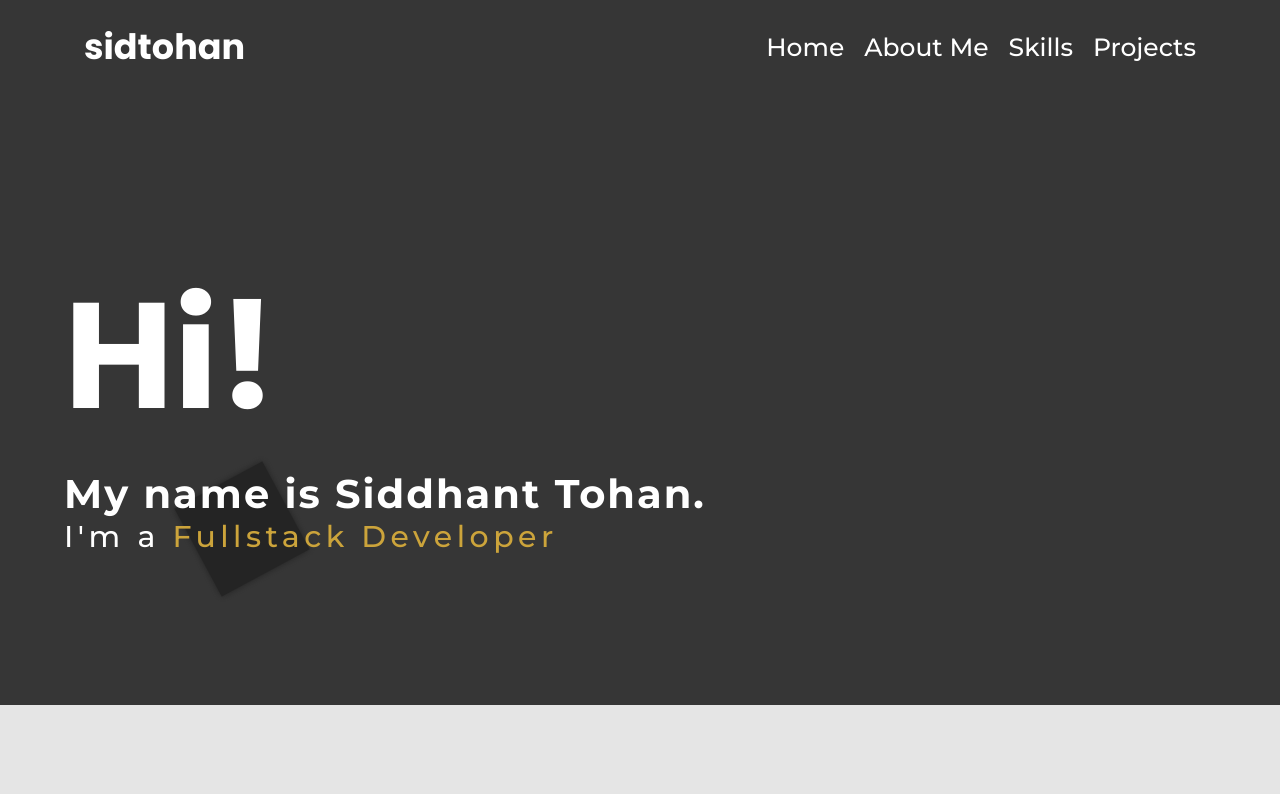
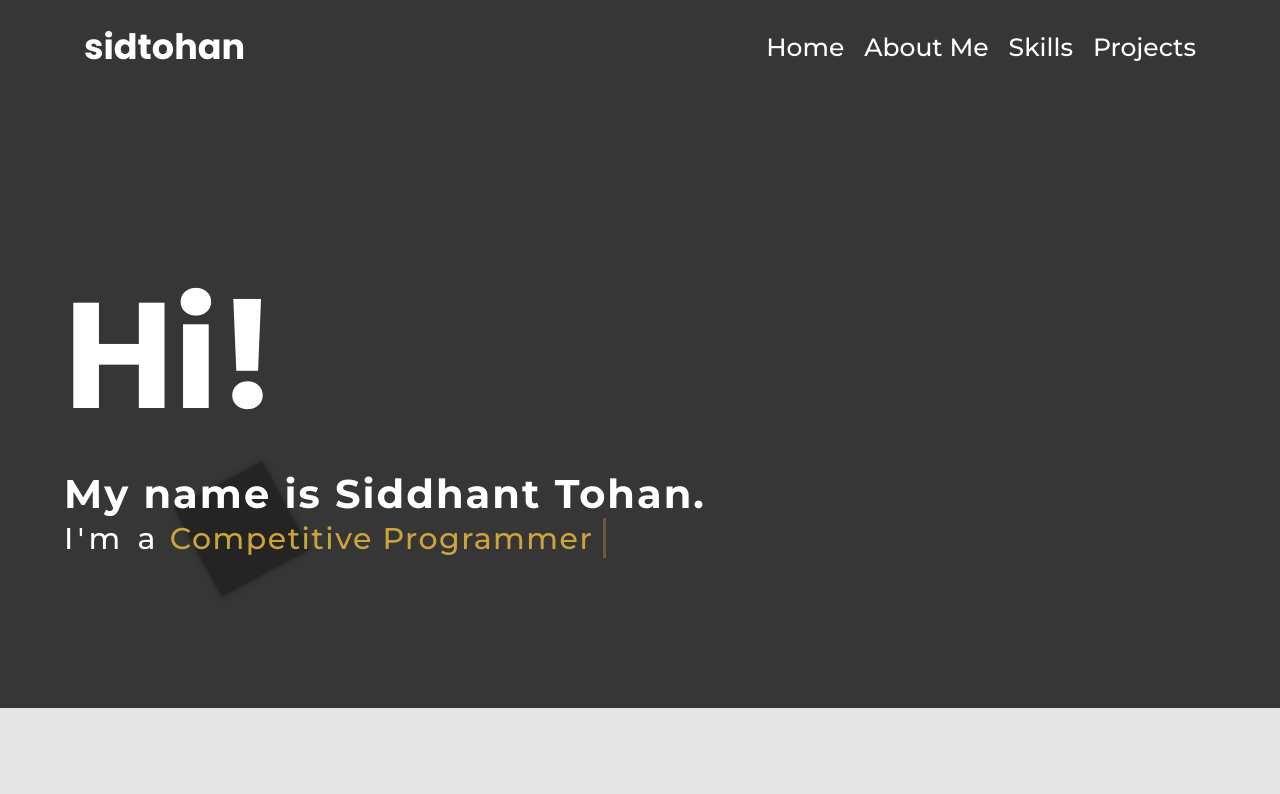
Before and after one commit to sidtohan/portfolio, a React (Create React App) app: page / in a window 1280 px wide. Shown: the top 794 px of the page. Built offline with nearby package versions, Linux system fonts and the light colour scheme.

Commit message:
Did some renaming and added typing animation

```diff
--- a/src/App.js
+++ b/src/App.js
@@ -1,6 +1,6 @@
 import React from "react";
 // Components
-import Welcome from "./components/Welcome";
+import Home from "./components/Home";
 import Header from "./components/Header";
 import AboutMe from "./components/AboutMe";
 import Skills from "./components/Skills";
@@ -23,6 +23,12 @@ const blocksArray = () => {
 // Main App
 const App = () => {
   const navList = ["Home", "About Me", "Skills", "Projects"];
+  const skillList = [
+    "Fullstack Developer",
+    "Competitive Programmer",
+    "Cloud Enthusiast",
+    "Pythonista",
+  ];
   const desc = [
     `I am a fullstack developer who is constantly looking to further my skills.
   I prefer to make minimalist designs for my websites that create an impact on the users.`,
@@ -151,7 +157,7 @@ const App = () => {
   return (
     <>
       <Header name={"sidtohan"} navList={navList} />
-      <Welcome name={"Siddhant Tohan"} />
+      <Home name={"Siddhant Tohan"} skillList={skillList} />
       <AboutMe desc={desc} pfp={pfp} />
       <Skills skills={skills} />
       <Projects projects={projects} />
--- a/src/components/Header.js
+++ b/src/components/Header.js
@@ -7,7 +7,16 @@ const Header = ({ name, navList }) => {
       <nav>
         <ul className="nav-list">
           {navList.map((item, i) => (
-            <li key={i} className="nav-item">
+            <li
+              key={i}
+              className="nav-item"
+              onClick={() => {
+                const DOM = document.getElementById(
+                  item.split(" ").join("-").toLowerCase()
+                );
+                DOM.scrollIntoView();
+              }}
+            >
               {item}
             </li>
           ))}
--- /dev/null
+++ b/src/components/Home.js
@@ -0,0 +1,41 @@
+import React, { useRef, useEffect } from "react";
+const waitms = (ms) => new Promise((resolve) => setTimeout(resolve, ms));
+const typer = async (skillList, ref, delay = 100) => {
+  let idx = 0;
+  let length;
+  while (true) {
+    idx = idx % skillList.length;
+    length = 0;
+    while (length < skillList[idx].length) {
+      ref.current.textContent += skillList[idx][length];
+      await waitms(100);
+      length += 1;
+    }
+    await waitms(700);
+    while (length > 0) {
+      ref.current.textContent = ref.current.textContent.slice(0, --length);
+      await waitms(50);
+    }
+    idx += 1;
+  }
+};
+
+const Home = ({ name, skillList }) => {
+  const skillRef = useRef(null);
+  useEffect(() => {
+    setTimeout(() => typer(skillList, skillRef), 500);
+  });
+  return (
+    <section id="home">
+      <div className="home-holder">
+        <h2>Hi!</h2>
+        <div className="name">My name is {name}.</div>
+        <div className="home-skills">
+          I'm a <span className="home-skill-name" ref={skillRef}></span>
+          <span className="typing-cursor"></span>
+        </div>
+      </div>
+    </section>
+  );
+};
+export default Home;
--- a/src/components/Welcome.js
+++ /dev/null
@@ -1,15 +0,0 @@
-import React from "react";
-const Welcome = (props) => {
-  return (
-    <section id="welcome">
-      <div className="welcome-holder">
-        <h2>Hi!</h2>
-        <div className="name">My name is {props.name}.</div>
-        <div className="welcome-skills">
-          I'm a <span className="welcome-skill-name">Fullstack Developer</span>
-        </div>
-      </div>
-    </section>
-  );
-};
-export default Welcome;
--- a/src/index.css
+++ b/src/index.css
@@ -52,8 +52,9 @@ header {
   font-size: 25px;
   cursor: pointer;
 }
-/* WELCOME  */
-#welcome {
+
+/* HOME  */
+#home {
   display: flex;
   flex-direction: column;
   justify-content: center;
@@ -63,13 +64,13 @@ header {
   color: #fff;
 }
 
-#welcome h2 {
+#home h2 {
   font-family: "Poppins", -apple-system, BlinkMacSystemFont, "Segoe UI", Roboto,
     Oxygen, Ubuntu, Cantarell, "Helvetica Neue", sans-serif;
   font-size: 150px;
 }
 
-.welcome-holder {
+.home-holder {
   width: min(1200px, 90%);
   z-index: 1;
 }
@@ -81,18 +82,47 @@ header {
   letter-spacing: 0.05em;
 }
 
-.welcome-skills {
+.home-skills {
   font-family: "Montserrat", -apple-system, BlinkMacSystemFont, "Segoe UI",
     Roboto, Oxygen, Ubuntu, Cantarell, "Helvetica Neue", sans-serif;
   font-size: 30px;
   font-weight: medium;
   letter-spacing: 0.15em;
+
+  display: flex;
+  align-items: center;
 }
 
-.welcome-skill-name {
+.home-skill-name {
+  letter-spacing: 0.05em;
+  margin-left: 10px;
   color: #cca43b;
 }
 
+.typing-cursor {
+  display: inline-block;
+  height: 40px;
+  width: 3px;
+  background-color: #cca43b;
+
+  margin-left: 10px;
+  animation: blink 0.6s linear infinite alternate;
+}
+
+@keyframes blink {
+  0% {
+    opacity: 1;
+  }
+  40% {
+    opacity: 1;
+  }
+  60% {
+    opacity: 0;
+  }
+  100% {
+    opacity: 0;
+  }
+}
 /* ABOUT ME  */
 #about-me {
   display: flex;
```
